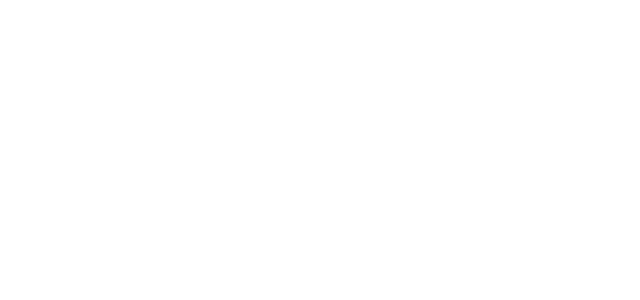
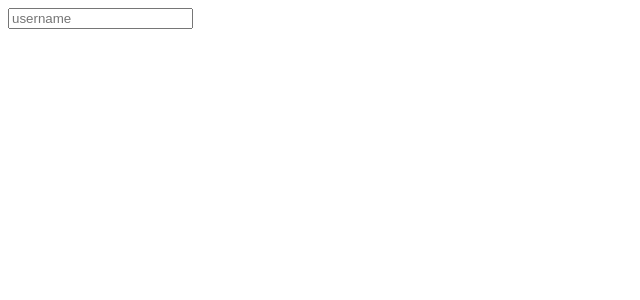
Before and after one commit to GUAJEGUICHAN/NC-STYLED-COMPONENTS-Practice, a React app: page / in a window 1280 px wide. Shown: the top 300 px of the page, without its empty margins (0-640 px from the left). Built offline with nearby package versions, Linux system fonts and the light colour scheme.

Commit message:
3.5: ⭐️⭐️ form태그에서 event에 타입을 넣는방법

```diff
--- a/src/components/App.tsx
+++ b/src/components/App.tsx
@@ -1,13 +1,26 @@
-import React from 'react';
+import React, { useState } from 'react';
 
 import Circle from './Circle';
 
 
 
 export default function App() {
+  const [value, setValue] = useState("")
+  const onChange = (event: React.FormEvent<HTMLInputElement>) => {
+    //위의 형태는 굉장히 직관적이지 않다. 제대로 사용하려면 구글에 검색하는 것 말고는 없다.
+    //typescript는 onChange함수가 InputElement에 의해서 실행될 것을 안다.
+    console.log(event.currentTarget.value);
+  }
   return (
     <div>
-
+      <form action="">
+        <input
+          value={value}
+          onChange={onChange}
+          type="text"
+          placeholder='username'
+        />
+      </form>
     </div>
   );
 }
```
